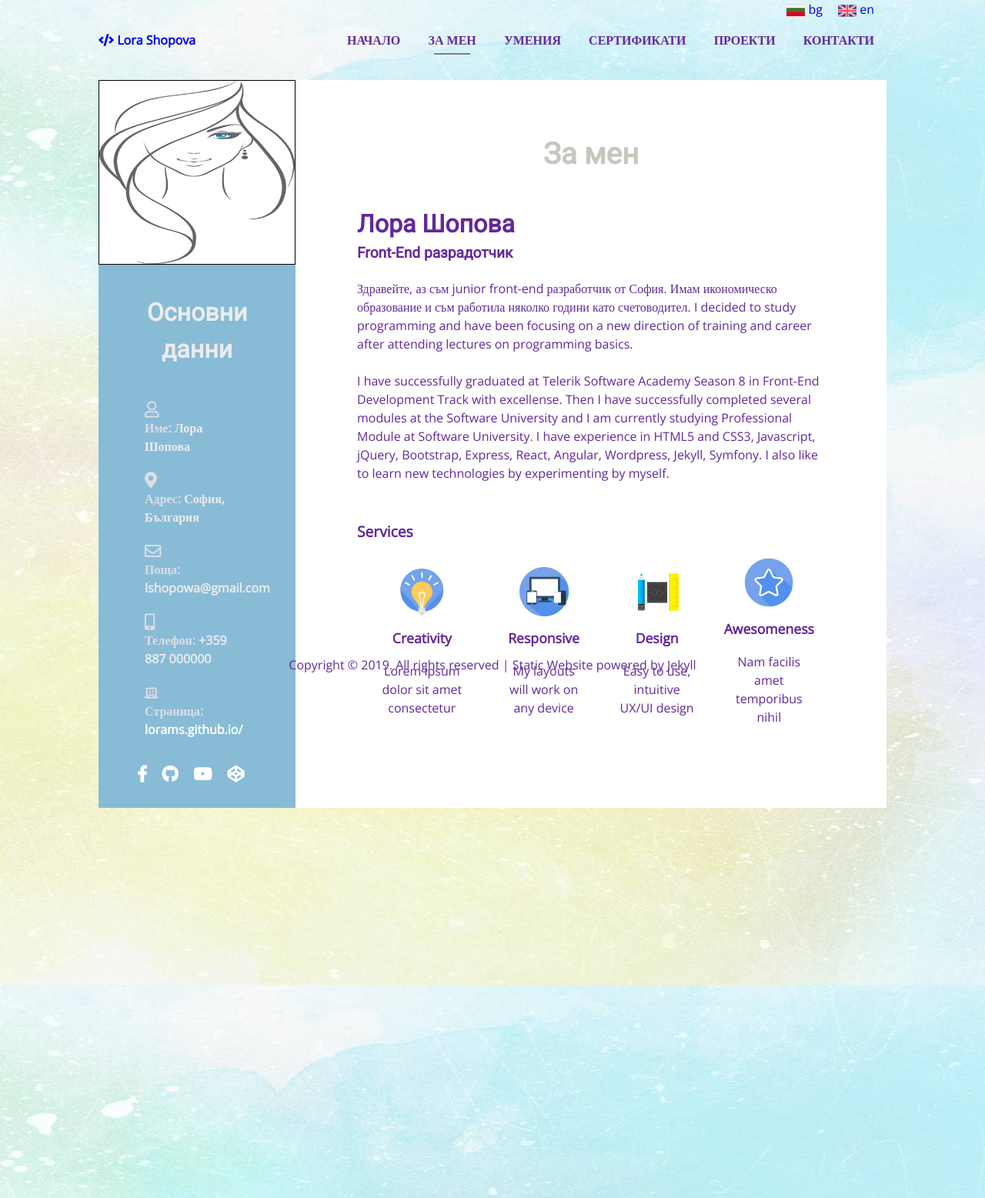
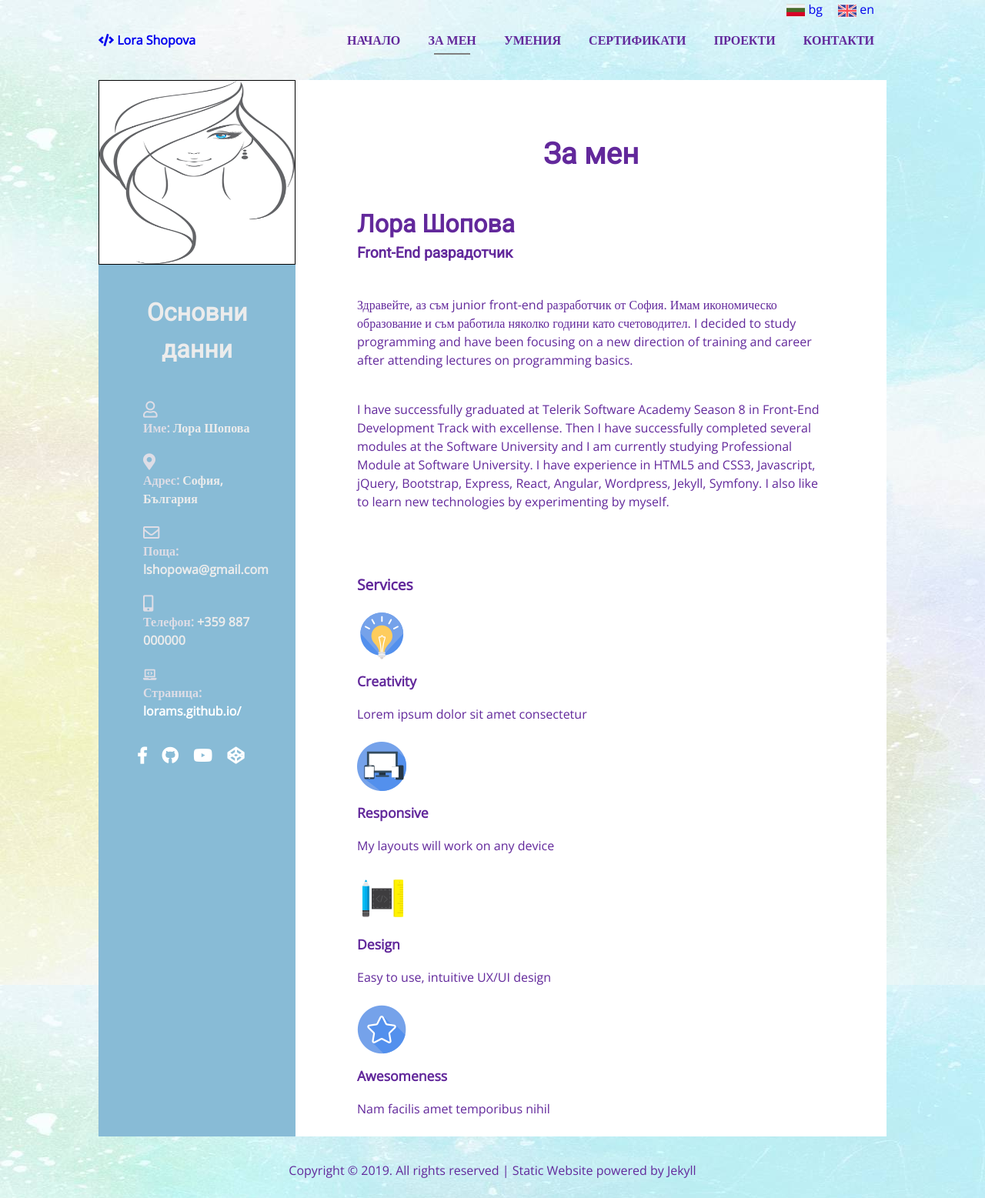
Before and after one commit to LoraMS/lorams.github.io, a Jekyll site: the page built from about_bg.html, in a window 1280 px wide. Shown: the whole page at 77% size. Built offline with Jekyll 4.4.1, drawn with Linux system fonts in a browser that asks for light colours.

Commit message:
small style changes added

```diff
--- a/style/style.css
+++ b/style/style.css
@@ -111,12 +111,17 @@
   margin: 0 auto;
 }
 
+main section {
+  background-color: #fff;
+  display: -webkit-box;
+  display: -ms-flexbox;
+  display: flex;
+  -ms-flex-wrap: wrap;
+      flex-wrap: wrap;
+}
+
 ul {
   list-style-type: none;
-}
-
-.en:lang(en), .bg:lang(bg) {
-  font-weight: bold;
 }
 
 header .navigation {
@@ -177,15 +182,94 @@
 }
 
 footer {
-  position: fixed;
-  left: 0;
-  bottom: 0;
   width: 100%;
+  height: auto;
+  padding-top: 2rem;
 }
 
 footer p {
   text-align: center;
   color: #62289b;
+}
+
+.info {
+  width: 25%;
+  background-color: #88bbd6;
+}
+
+.info img {
+  max-width: 100%;
+  height: auto;
+}
+
+.info .general-info {
+  color: #ececec;
+  padding: 2rem 3rem;
+}
+
+.info .general-info h2 {
+  text-align: center;
+  margin-top: 0;
+  font-family: 'Roboto', sans-serif;
+}
+
+.info .general-info ul li {
+  padding: 0.625rem;
+  font-weight: bold;
+}
+
+.info .general-info ul li i {
+  margin-right: 1.25rem;
+  color: #dedde6;
+}
+
+.info .general-info ul li .fa-envelope,
+.info .general-info ul li .fa-laptop-code {
+  margin-right: 1rem;
+}
+
+.info .general-info ul li .fa-mobile-alt {
+  margin-right: 1.5rem;
+}
+
+.info .general-info ul li div {
+  display: inline-block;
+}
+
+.info .general-info ul li div span {
+  color: #dedde6;
+}
+
+.info .general-info ul li div a {
+  color: #fff;
+}
+
+.info .general-info ul li div a:hover {
+  color: #dedde6;
+  text-decoration: underline;
+  cursor: pointer;
+}
+
+.info .social-info {
+  text-align: center;
+}
+
+.info .social-info a {
+  color: #fff;
+}
+
+.info .social-info a i {
+  margin-right: 1rem;
+}
+
+.info .social-info a i:hover {
+  color: #dedde6;
+  -moz-transform: rotate(360deg);
+  -webkit-transform: rotate(360deg);
+  -ms--transform: rotate(360deg);
+  transform: rotate(360deg);
+  -webkit-transition: all 0.5s;
+  transition: all 0.5s;
 }
 
 .home-page {
@@ -263,7 +347,7 @@
   margin-bottom: 3.75rem;
 }
 
-.heading div.animated-heading a {
+.heading div.animated-heading .button a {
   padding: 0.625rem 1.25rem;
   border: 2px solid #c9c6be;
   color: #fff;
@@ -271,98 +355,9 @@
   border-radius: 0.3rem;
 }
 
-.heading div.animated-heading a:hover {
+.heading div.animated-heading .button a:hover {
   color: #c9c6be;
   background-color: #fff;
-}
-
-.about-page {
-  background-color: #fff;
-  display: -webkit-box;
-  display: -ms-flexbox;
-  display: flex;
-  -ms-flex-wrap: wrap;
-      flex-wrap: wrap;
-}
-
-.about-page .info {
-  width: 25%;
-  background-color: #88bbd6;
-}
-
-.about-page .info img {
-  max-width: 100%;
-  height: auto;
-}
-
-.about-page .info .general-info {
-  color: #ececec;
-  padding: 2rem 3.125rem;
-}
-
-.about-page .info .general-info h2 {
-  text-align: center;
-  margin-top: 0;
-  font-family: 'Roboto', sans-serif;
-}
-
-.about-page .info .general-info ul li {
-  padding: 0.625rem;
-  font-weight: bold;
-}
-
-.about-page .info .general-info ul li i {
-  margin-right: 1.25rem;
-  color: #dedde6;
-}
-
-.about-page .info .general-info ul li .fa-envelope,
-.about-page .info .general-info ul li .fa-laptop-code {
-  margin-right: 1rem;
-}
-
-.about-page .info .general-info ul li .fa-mobile-alt {
-  margin-right: 1.5rem;
-}
-
-.about-page .info .general-info ul li div {
-  display: inline-block;
-}
-
-.about-page .info .general-info ul li div span {
-  color: #dedde6;
-}
-
-.about-page .info .general-info ul li div a {
-  color: #fff;
-}
-
-.about-page .info .general-info ul li div a:hover {
-  color: #dedde6;
-  text-decoration: underline;
-  cursor: pointer;
-}
-
-.about-page .info .social-info {
-  text-align: center;
-}
-
-.about-page .info .social-info a {
-  color: #fff;
-}
-
-.about-page .info .social-info a i {
-  margin-right: 1rem;
-}
-
-.about-page .info .social-info a i:hover {
-  color: #dedde6;
-  -moz-transform: rotate(360deg);
-  -webkit-transform: rotate(360deg);
-  -ms--transform: rotate(360deg);
-  transform: rotate(360deg);
-  -webkit-transition: all 0.5s;
-  transition: all 0.5s;
 }
 
 .about-page .about {
@@ -374,11 +369,10 @@
 }
 
 .about-page .about .description {
-  padding-bottom: 1rem;
+  padding-bottom: 2rem;
 }
 
 .about-page .about .description h1 {
-  color: #c9c6be;
   text-align: center;
   font-family: 'Roboto', sans-serif;
 }
@@ -393,7 +387,34 @@
   font-family: 'Roboto', sans-serif;
 }
 
-.about-page .about .services ul {
+.about-page .about .description p {
+  margin: 2.5rem 0;
+}
+
+.about-page .about .button a {
+  margin-right: 2rem;
+}
+
+.about-page .about .button a {
+  padding: 0.625rem 1.25rem;
+  border: 2px solid #88bbd6;
+  color: #fff;
+  background-color: #88bbd6;
+  border-radius: 0.3rem;
+}
+
+.about-page .about .button a:hover {
+  color: #88bbd6;
+  background-color: #fff;
+}
+
+.skills-page .skills {
+  -webkit-box-flex: 1;
+      -ms-flex: 1;
+          flex: 1;
+}
+
+.skills-page .skills .services ul {
   display: -webkit-box;
   display: -ms-flexbox;
   display: flex;
@@ -405,11 +426,11 @@
           align-items: center;
 }
 
-.about-page .about .services ul li {
+.skills-page .skills .services ul li {
   text-align: center;
 }
 
-.about-page .about .services ul li p {
+.skills-page .skills .services ul li p {
   padding: 0 1.5rem;
 }
 /*# sourceMappingURL=style.css.map */
```
Also changed, not shown: scss/_home_page.scss (+4 -13 lines), scss/_layout.scss (+5 -4 lines), scss/_site_footer.scss (+5 -3 lines), 1 other file.
